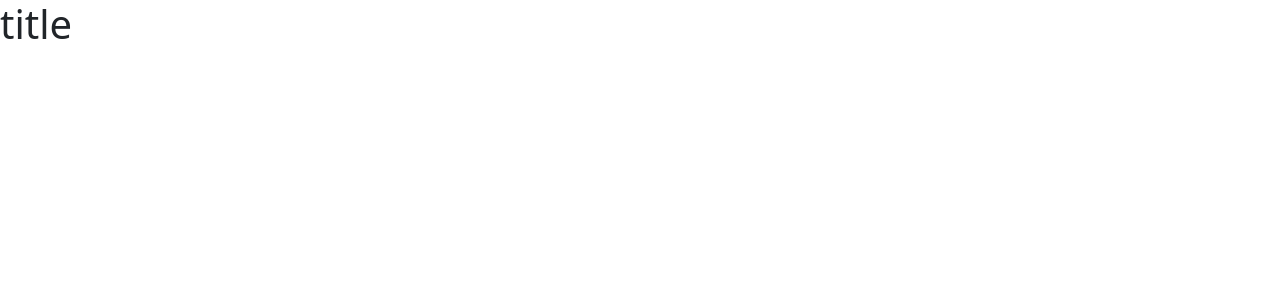
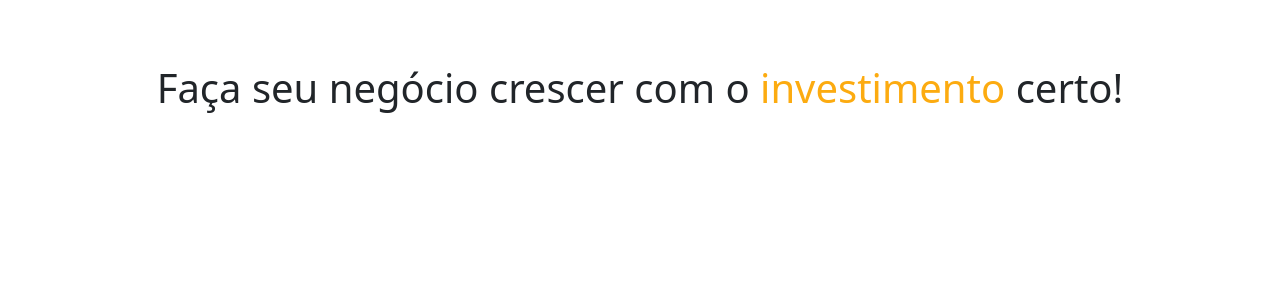
Before and after one commit to JoaoVMarques/marques-ecommerce, a React (Vite) app: page /plans in a window 1280 px wide. Shown: the top 300 px of the page. Built offline with nearby package versions, Linux system fonts and the light colour scheme.

Commit message:
Melhorando nome das pastas e inserindo texto de investimentos

```diff
--- /dev/null
+++ b/src/pages/plansPage/TextSection/index.tsx
@@ -0,0 +1,13 @@
+import { Container, Row } from "react-bootstrap";
+
+function TextSection() {
+  return (
+    <Container className="p-3 mt-5">
+      <Row className="text-center">
+        <h1>Faça seu negócio crescer com o <span className="title-orange">investimento</span> certo!</h1>
+      </Row>
+    </Container>
+  );
+}
+
+export default TextSection;
--- a/src/pages/plansPage/index.tsx
+++ b/src/pages/plansPage/index.tsx
@@ -1,7 +1,9 @@
+import TextSection from "./TextSection";
+
 function InfoPage() {
   return (
     <>
-      <h1>title</h1>
+      <TextSection />
     </>
   );
 }
```
